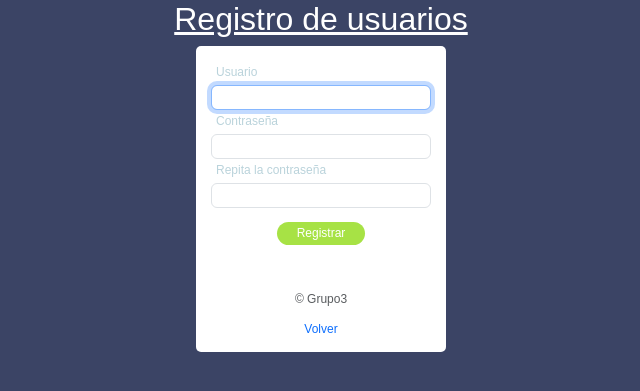
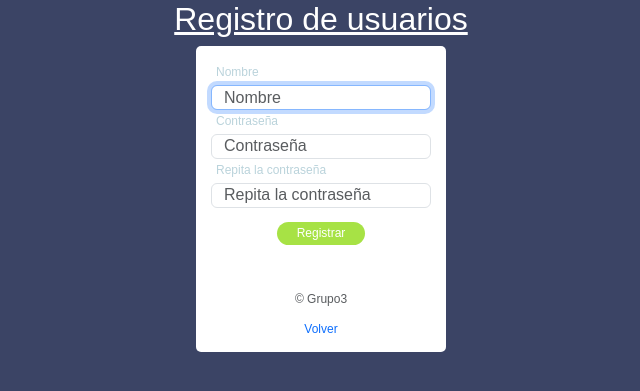
Before and after one commit to IESAlisal/22asir2proyecto-grupo3, a PHP site: page /registro.php in a window 1280 px wide. Shown: the top 391 px of the page, without its empty margins (319-959 px from the left). Run offline with PHP 8.4, Linux system fonts and the light colour scheme; some libraries are stand-ins or nearby versions.

Commit message:
Add files via upload

```diff
--- a/registro.php
+++ b/registro.php
@@ -44,12 +44,12 @@
 
     <h2>Registro de usuarios</h2>
     <form class="form-signin" action='<?php echo htmlspecialchars($_SERVER['PHP_SELF']);?>' method='post'>
-      <label>Usuario</label>
-      <input type="text" name="nombre" class="form-control" required autofocus>
-      <label>Contraseña</label>
-      <input type="password" name="password" class="form-control" required>
-      <label>Repita la contraseña</label>
-      <input type="password" name="password2" class="form-control" required>
+      <label for="inputEmail" class="sr-only">Nombre</label>
+      <input type="text" name="nombre" class="form-control" placeholder="Nombre" required autofocus>
+      <label for="inputPassword" class="sr-only">Contraseña</label>
+      <input type="password" name="password" class="form-control" placeholder="Contraseña" required>
+      <label for="inputPassword" class="sr-only">Repita la contraseña</label>
+      <input type="password" name="password2" class="form-control" placeholder="Repita la contraseña" required>
       </br>
       <button type="submit" name="registrar">Registrar</button>
       <p class="mt-5 mb-3 text-muted">&copy; Grupo3 </p>
```
Also changed, not shown: login.php (+4 -6 lines).
